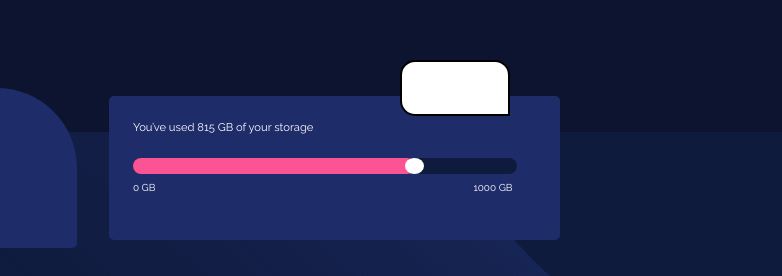
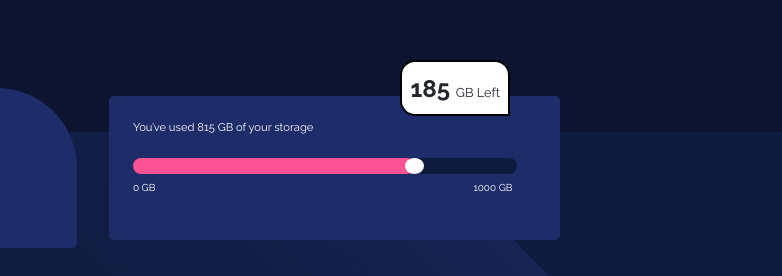
Before and after one commit to VeliZor/Fylo-Data-Storage-Component, a plain HTML site: page index.html in a window 1280 px wide. Shown: the part 216-492 px from the top of the page, 498-1280 px from the left. Drawn offline with Linux system fonts and the light colour scheme.

Commit message:
style is done

```diff
--- a/style.css
+++ b/style.css
@@ -96,7 +96,6 @@ body {
   border: 2px solid black;
   background-color: white;
   border-radius: 15px 15px 0 15px;
-  border-
   color: #24262e;
   width: 12vw;
   height: 7vh;
```
